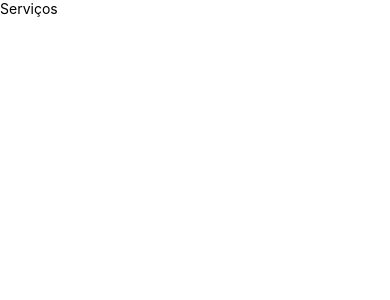
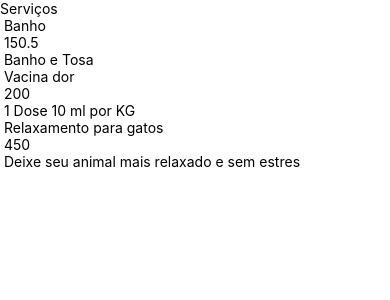
Before and after one commit to neves1697/alura-navegacao, a React Native app: screen / in a window 390 px wide. Shown: the top 300 px of the page. Built offline with nearby package versions, Linux system fonts and the light colour scheme.

Commit message:
Criando a estrutura de itens

```diff
--- /dev/null
+++ b/src/Telas/Servicos/Item/index.js
@@ -0,0 +1,11 @@
+import React from "react";
+import { Text } from 'react-native';
+
+
+export default function Item({ nome, preco, descricao }) {
+    return <>
+        <Text> {nome} </Text>
+        <Text> {preco} </Text>
+        <Text> {descricao} </Text>
+    </>
+}
--- a/src/Telas/Servicos/index.js
+++ b/src/Telas/Servicos/index.js
@@ -1,5 +1,6 @@
 import React from "react";
-import { Text, SafeAreaView, StatusBar } from 'react-native';
+import { Text, SafeAreaView, StatusBar, FlatList } from 'react-native';
+import Item from "./Item";
 
 const servicos = [
     {
@@ -29,6 +30,12 @@ export default function Servicos() {
         <SafeAreaView>
             <StatusBar />
             <Text>Serviços</Text>
+
+            <FlatList
+                data={servicos}
+                renderItem={({ item }) => <Item {...item} />}
+                keyExtractor={(id) => String(id)}
+            />
         </SafeAreaView>
     </>
 }
```
